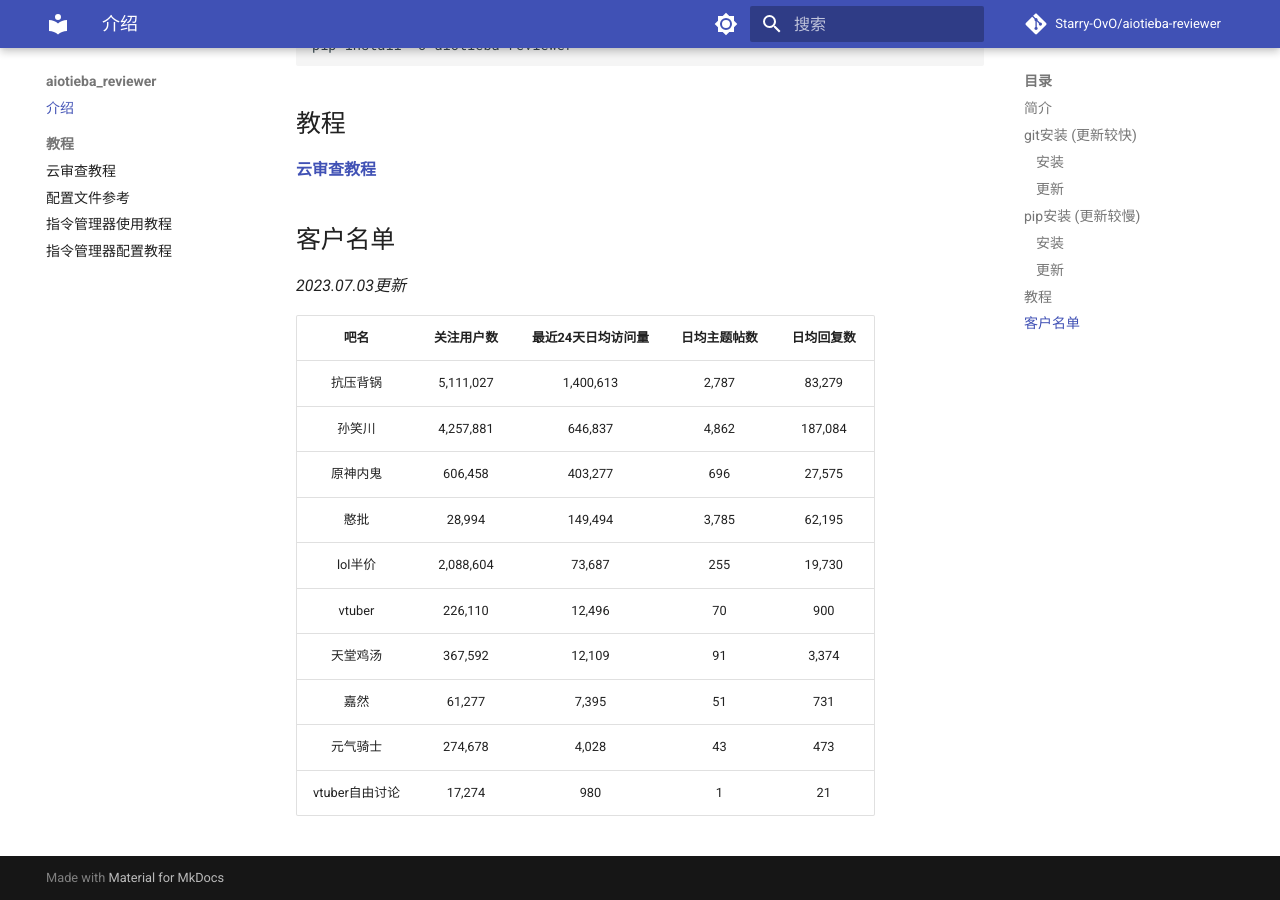
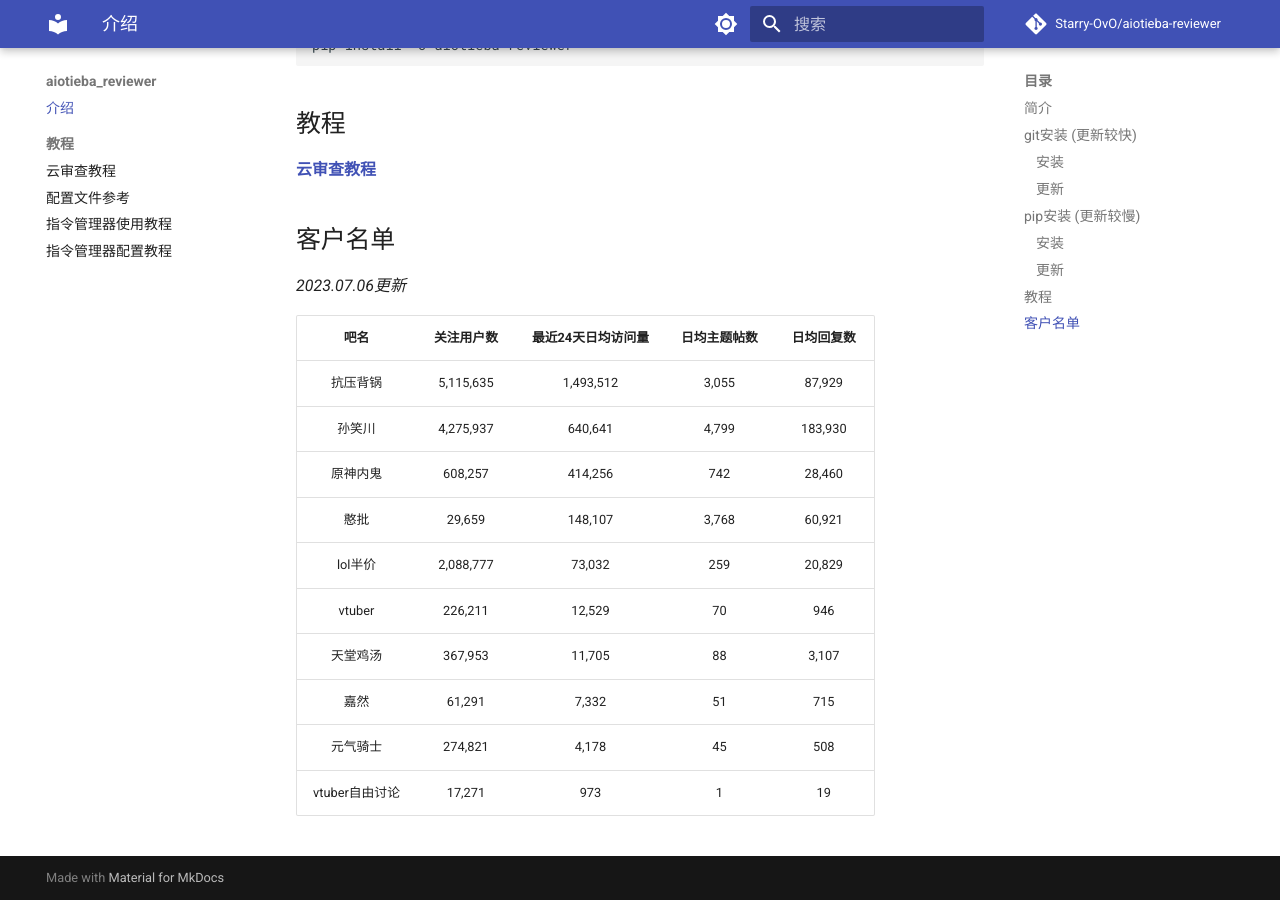
Before and after one commit to lumina37/aiotieba-reviewer, an MkDocs documentation site: the page built from docs/index.md, in a window 1280 px wide and 900 px high, scrolled down 1121 px. Built offline with MkDocs 1.6.1 and Material for MkDocs 9.7.7, drawn with Linux system fonts in a browser that asks for light colours; comment, search, counter and statistics services are not loaded.

Commit message:
fix: examples

```diff
--- a/docs/index.md
+++ b/docs/index.md
@@ -47,17 +47,17 @@ pip install -U aiotieba-reviewer
 
 ## 客户名单
 
-*2023.07.03更新*
+*2023.07.06更新*
 
 |      吧名      | 关注用户数 | 最近24天日均访问量 | 日均主题帖数 | 日均回复数 |
 | :------------: | :--------: | :----------------: | :----------: | :--------: |
-|    抗压背锅    | 5,111,027  |     1,400,613      |    2,787     |   83,279   |
-|     孙笑川     | 4,257,881  |      646,837       |    4,862     |  187,084   |
-|    原神内鬼    |  606,458   |      403,277       |     696      |   27,575   |
-|      憨批      |   28,994   |      149,494       |    3,785     |   62,195   |
-|    lol半价     | 2,088,604  |       73,687       |     255      |   19,730   |
-|     vtuber     |  226,110   |       12,496       |      70      |    900     |
-|    天堂鸡汤    |  367,592   |       12,109       |      91      |   3,374    |
-|      嘉然      |   61,277   |       7,395        |      51      |    731     |
-|    元气骑士    |  274,678   |       4,028        |      43      |    473     |
-| vtuber自由讨论 |   17,274   |        980         |      1       |     21     |
+|    抗压背锅    | 5,115,635  |     1,493,512      |    3,055     |   87,929   |
+|     孙笑川     | 4,275,937  |      640,641       |    4,799     |  183,930   |
+|    原神内鬼    |  608,257   |      414,256       |     742      |   28,460   |
+|      憨批      |   29,659   |      148,107       |    3,768     |   60,921   |
+|    lol半价     | 2,088,777  |       73,032       |     259      |   20,829   |
+|     vtuber     |  226,211   |       12,529       |      70      |    946     |
+|    天堂鸡汤    |  367,953   |       11,705       |      88      |   3,107    |
+|      嘉然      |   61,291   |       7,332        |      51      |    715     |
+|    元气骑士    |  274,821   |       4,178        |      45      |    508     |
+| vtuber自由讨论 |   17,271   |        973         |      1       |     19     |
```
Also changed, not shown: README.md (+11 -11 lines), 1 other file.
